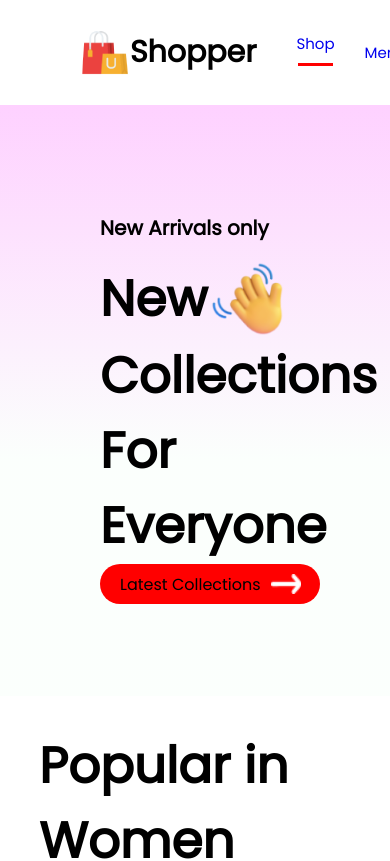
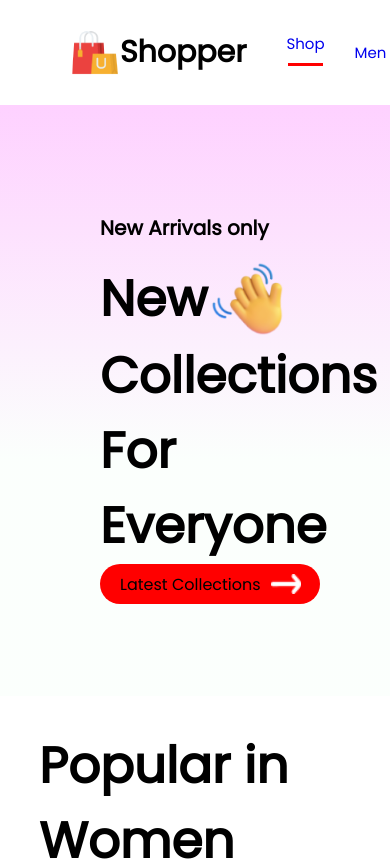
Before and after one commit to muazkhalid936/E-Commerce-Frontend, a React (Create React App) app: page / in a window 390 px wide. Shown: the top 861 px of the page. Built offline with nearby package versions, Linux system fonts and the light colour scheme.

Commit message:
Started Res

```diff
--- a/src/components/Navbar/Navbar.css
+++ b/src/components/Navbar/Navbar.css
@@ -1,9 +1,9 @@
 .Navbar {
   display: flex;
   justify-content: space-between;
-  max-width: 82%;
+  max-width: 100%;
   padding: 0px 170px;
-  margin: 0px auto;
+  /* margin: 0px auto; */
   /* margin-top: 5px;
   margin-bottom: 5px; */
 }
@@ -80,7 +80,7 @@
   border-radius: 10px;
 }
 
-@media (max-width: 1280px) {
+/* @media (max-width: 180px) {
   .Navbar {
     padding: 0px 130px;
   }
@@ -91,4 +91,40 @@
   .Navbar {
     padding: 0px 80px;
   }
+} */
+
+
+
+@media (max-width: 1399.98px) {
+    /* CSS styles for extra large devices */
+
+    .Navbar{
+      padding: 0px 120px;
+    }
+  }
+
+  /* Large devices (desktops, 992px to 1199.98px) */
+  @media (max-width: 1199.98px) {
+    /* CSS styles for large devices */
+    .Navbar{
+      padding: 0px 100px;
+    }
+  }
+
+  /* Medium devices (tablets, 768px to 991.98px) */
+  @media (max-width: 991.98px) {
+    /* CSS styles for medium devices */
+    .Navbar{
+      padding: 0px 70px;
+    }
 }
+
+/* Small devices (landscape phones, 576px to 767.98px) */
+@media (max-width: 767.98px) {
+    /* CSS styles for small devices */
+}
+
+/* Extra small devices (portrait phones, less than 576px) */
+@media (max-width: 575.98px) {
+    /* CSS styles for extra small devices */
+}
```
